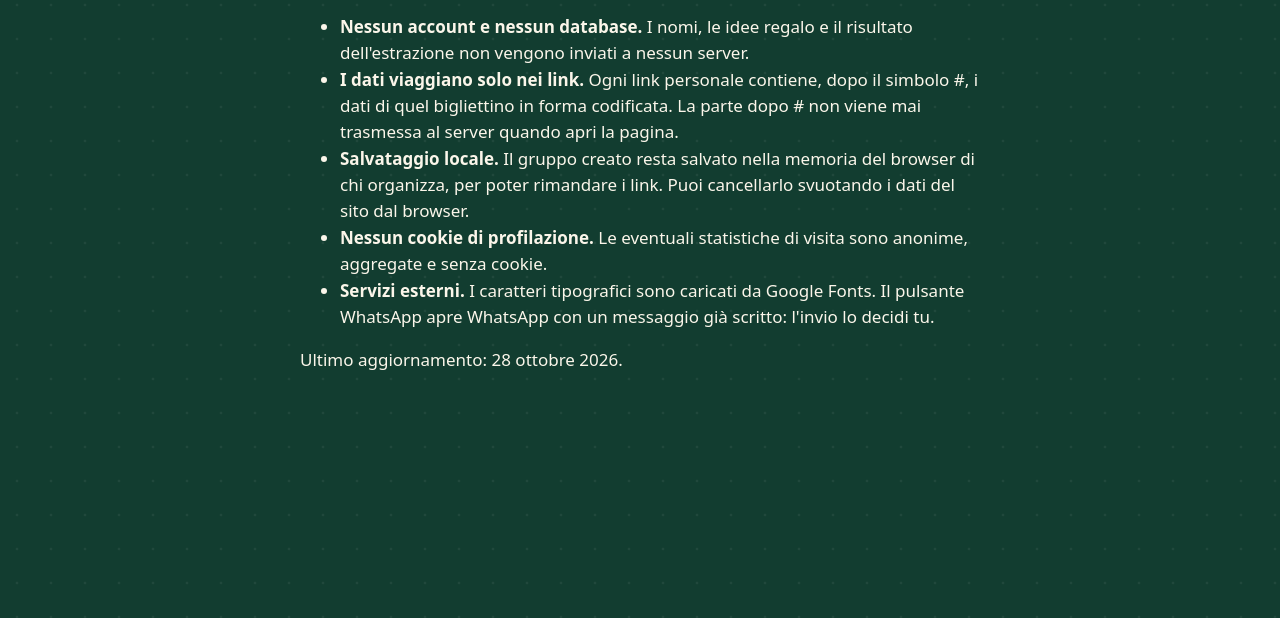
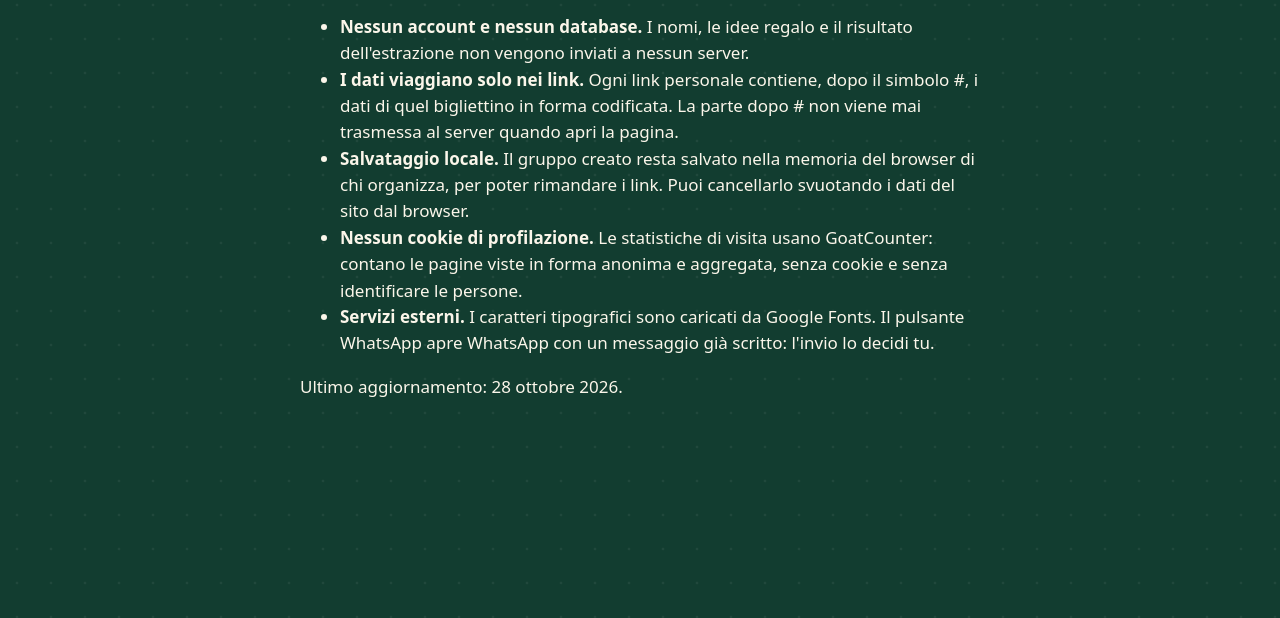
Before and after one commit to strumentigratisitalia/babbo-segreto, a plain HTML site: page privacy/index.html in a window 1280 px wide. Shown: the part 182-800 px from the top of the page. Drawn offline with Linux system fonts and the light colour scheme.

Commit message:
Aggiunge le statistiche GoatCounter (senza cookie) e aggiorna la privacy

```diff
--- a/privacy/index.html
+++ b/privacy/index.html
@@ -18,10 +18,11 @@
     <li><strong>Nessun account e nessun database.</strong> I nomi, le idee regalo e il risultato dell'estrazione non vengono inviati a nessun server.</li>
     <li><strong>I dati viaggiano solo nei link.</strong> Ogni link personale contiene, dopo il simbolo #, i dati di quel bigliettino in forma codificata. La parte dopo # non viene mai trasmessa al server quando apri la pagina.</li>
     <li><strong>Salvataggio locale.</strong> Il gruppo creato resta salvato nella memoria del browser di chi organizza, per poter rimandare i link. Puoi cancellarlo svuotando i dati del sito dal browser.</li>
-    <li><strong>Nessun cookie di profilazione.</strong> Le eventuali statistiche di visita sono anonime, aggregate e senza cookie.</li>
+    <li><strong>Nessun cookie di profilazione.</strong> Le statistiche di visita usano GoatCounter: contano le pagine viste in forma anonima e aggregata, senza cookie e senza identificare le persone.</li>
     <li><strong>Servizi esterni.</strong> I caratteri tipografici sono caricati da Google Fonts. Il pulsante WhatsApp apre WhatsApp con un messaggio già scritto: l'invio lo decidi tu.</li>
   </ul>
   <p>Ultimo aggiornamento: 28 ottobre 2026.</p>
 </main>
+<script data-goatcounter="https://strumentigratisitalia.goatcounter.com/count" async src="//gc.zgo.at/count.js"></script>
 </body>
 </html>
```
Also changed, not shown: guida/index.html (+1 -0 lines), idee-regalo/index.html (+1 -0 lines), index.html (+1 -0 lines), s/index.html (+1 -0 lines).
